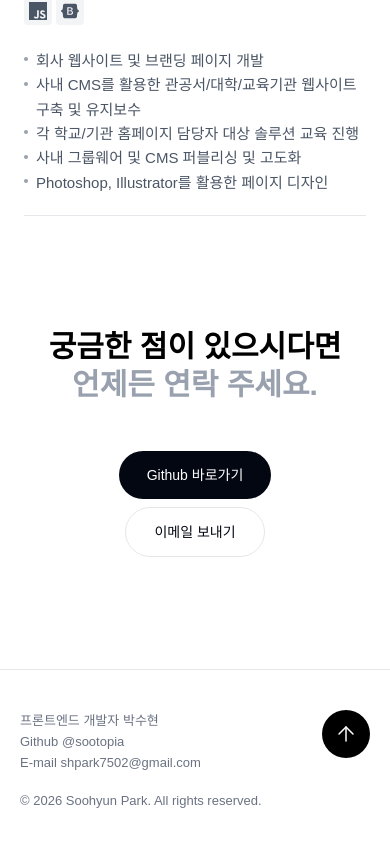
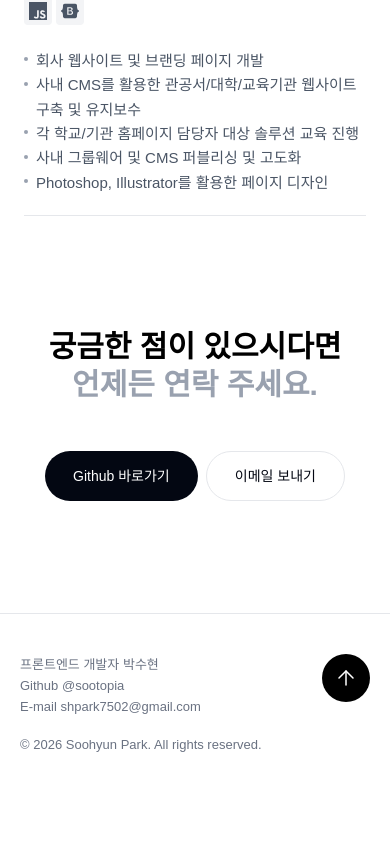
Before and after one commit to sootopia/frontend-soohyun, a Next.js app: page / in a window 390 px wide. Shown: the part 5433-6280 px from the top of the page. After the commit the page ends 6228 px from the top, so only its background shows below. Built offline with nearby package versions, Linux system fonts and the light colour scheme; a web font is replaced by a local one.

Commit message:
refactor: 문의 섹션 불필요 클래스 정리

```diff
--- a/src/components/sections/Contact.tsx
+++ b/src/components/sections/Contact.tsx
@@ -15,7 +15,7 @@ export function Contact() {
             </h2>
           </Reveal>
           <Reveal delay={0.1}>
-            <div className="mt-12 flex flex-col items-center justify-center gap-2 sm:flex-row">
+            <div className="mt-12 flex justify-center gap-2">
               <Button href={SITE.githubUrl} variant="dark">
                 Github 바로가기
               </Button>
```
